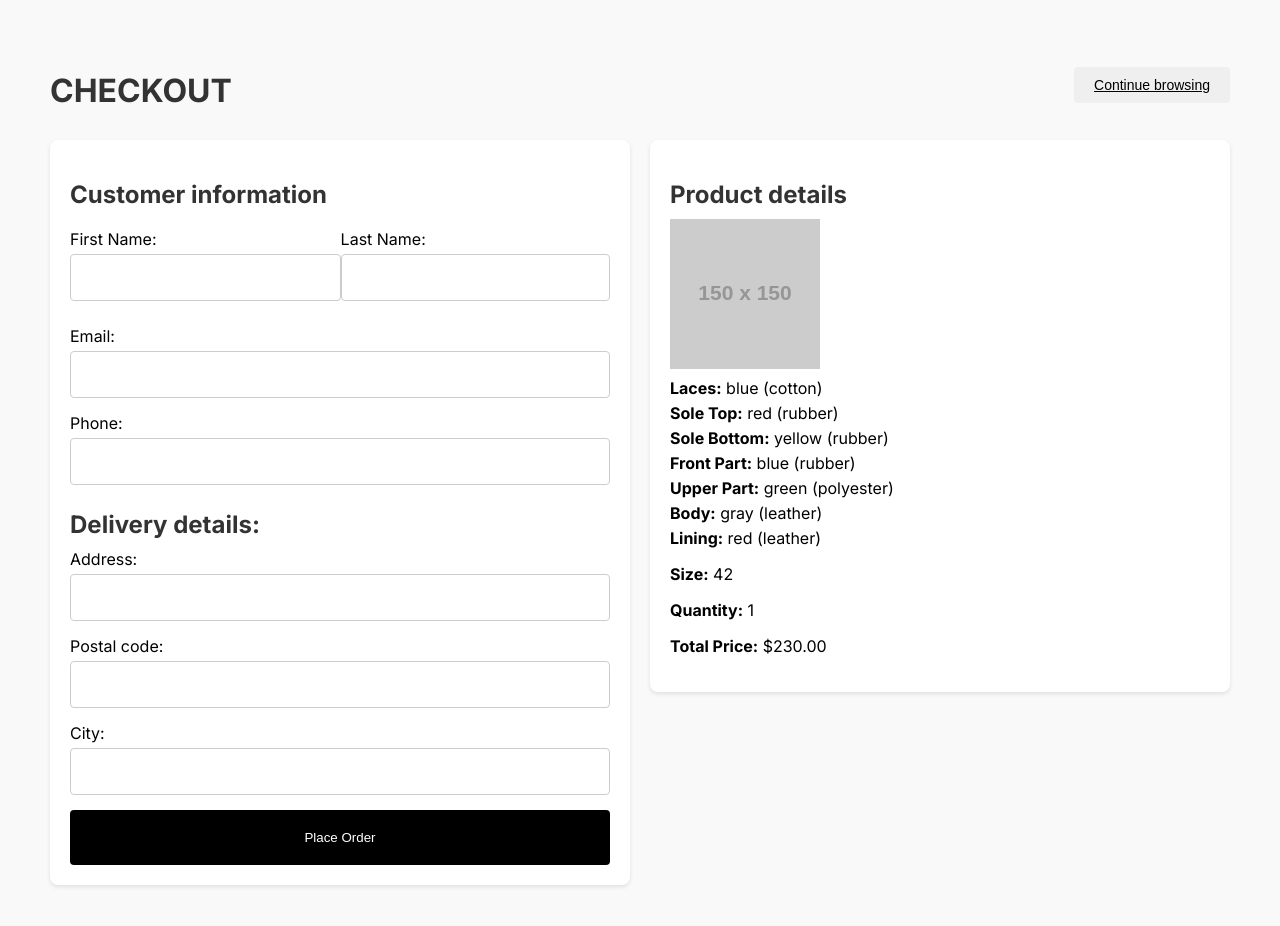
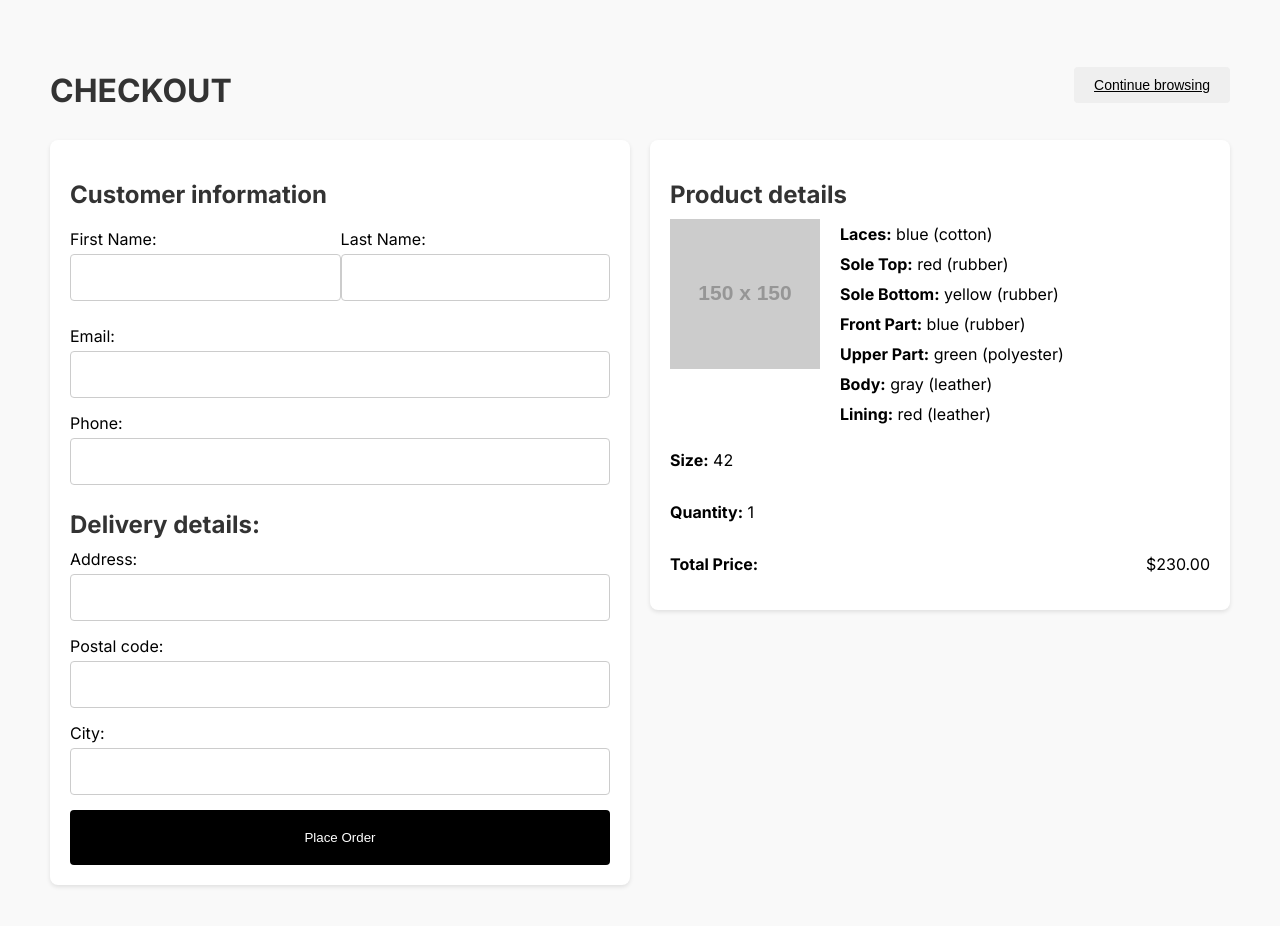
Before and after one commit to milanaismail/frontend, a JavaScript app: page /order in a window 1280 px wide. Shown: the top 926 px of the page. Built offline with nearby package versions, Linux system fonts and the light colour scheme.

Commit message:
order page styling

```diff
--- a/src/components/OrderPage.vue
+++ b/src/components/OrderPage.vue
@@ -46,13 +46,17 @@
             <!-- Shoe Configuration Summary -->
             <div class="shoe-summary">
   <h2>Product details</h2>
+  <div class="image-and-colors">
     <img src="https://via.placeholder.com/150" alt="Placeholder Image">
+    <div class="color-details">
       <div v-for="(value, part) in shoeConfig.colors" :key="part" class="shoe-part">
         <strong>{{ formatPartName(part) }}:</strong> {{ value }} ({{ shoeConfig.fabrics[part] || "N/A" }})
       </div>
+    </div>
+  </div>
   <p><strong>Size:</strong> {{ shoeConfig.size }}</p>
   <p><strong>Quantity:</strong> {{ shoeConfig.quantity }}</p>
-        <p><strong>Total Price:</strong> {{ formatPrice(shoeConfig.price * shoeConfig.quantity) }}</p>
+  <p class="price"><strong>Total Price:</strong> {{ formatPrice(shoeConfig.price * shoeConfig.quantity) }}</p>
 </div>
     </div>
 </div>
@@ -233,4 +237,28 @@
     margin-bottom: 20px;
 }
 
+.shoe-summary {
+  display: flex;
+  flex-direction: column;
+}
+
+.image-and-colors {
+  display: flex;
+  align-items: flex-start;
+}
+
+.image-and-colors img {
+  margin-right: 20px; /* Ruimte tussen de afbeelding en de kleurdetails */
+}
+
+.shoe-part {
+  margin-bottom: 10px; /* Ruimte tussen de verschillende onderdelen */
+}
+
+.price{
+  display: flex;
+  justify-content:space-between;
+}
+
+
   </style>
```
Lines whose indentation alone changed are shown as unchanged.
